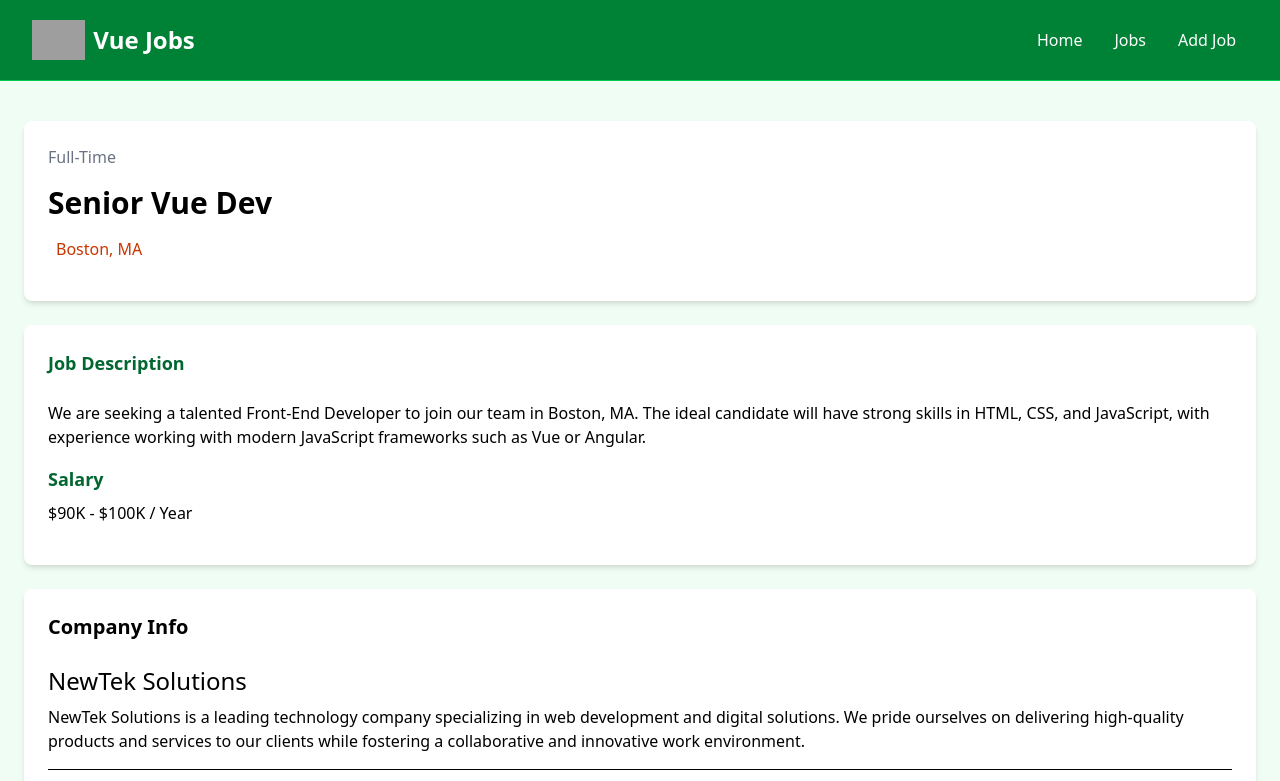
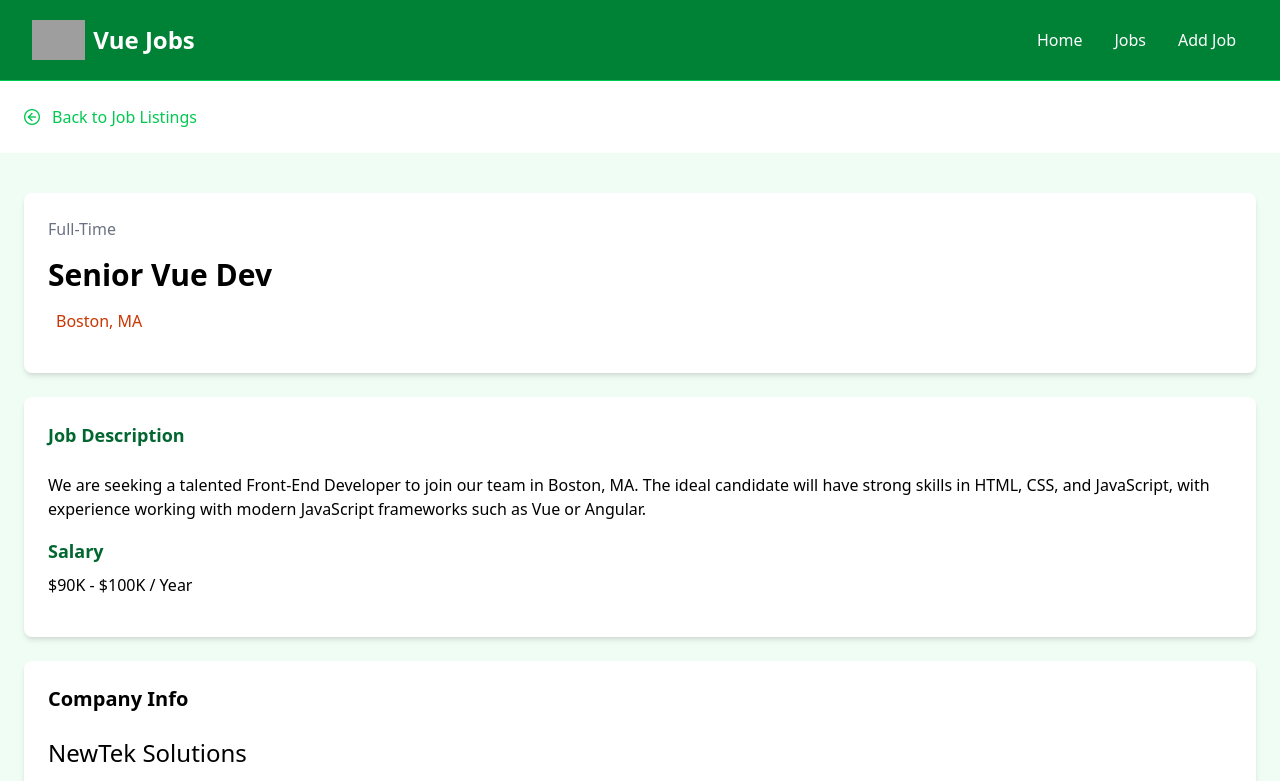
Before and after one commit to mika1407/vue, a Vue app: page /jobs/1 in a window 1280 px wide. Shown: the top 781 px of the page. Built offline with nearby package versions, Linux system fonts and the light colour scheme; data requests are answered from the project's data file; grey boxes are pictures that could not be loaded.

Commit message:
BackButton Component

```diff
--- /dev/null
+++ b/src/components/BackButton.vue
@@ -0,0 +1,16 @@
+<script setup>
+import { RouterLink } from 'vue-router';
+</script>
+
+<template>
+    <section>
+      <div class="container m-auto py-6 px-6">
+        <RouterLink
+          to="/jobs"
+          class="text-green-500 hover:text-green-600 flex items-center"
+        >
+          <i class="pi pi-arrow-circle-left mr-3"></i> Back to Job Listings
+        </RouterLink>
+      </div>
+    </section>
+</template>
--- a/src/views/JobView.vue
+++ b/src/views/JobView.vue
@@ -1,5 +1,6 @@
 <script setup>
 import PulseLoader from 'vue-spinner/src/PulseLoader.vue';
+import BackButton from '@/components/BackButton.vue';
 import { reactive, onMounted, ReactiveEffect } from 'vue';
 import { useRoute, RouterLink } from 'vue-router';
 import axios from 'axios';
@@ -26,6 +27,7 @@
 </script>
 
 <template>
+  <BackButton />
      <section v-if="!state.isLoading" class="bg-green-50">
       <div class="container m-auto py-10 px-6">
         <div class="grid grid-cols-1 md:grid-cols-70/30 w-full gap-6">
```
